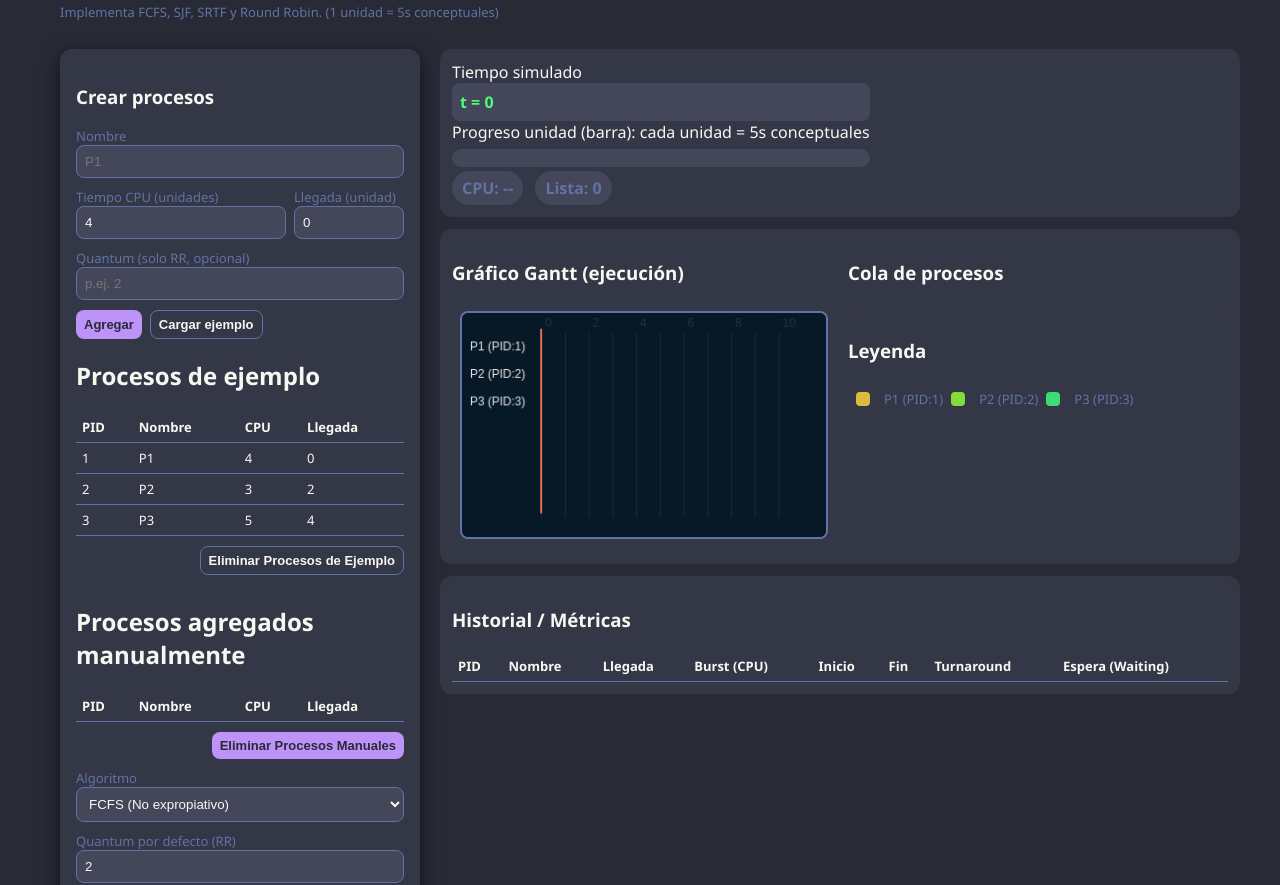
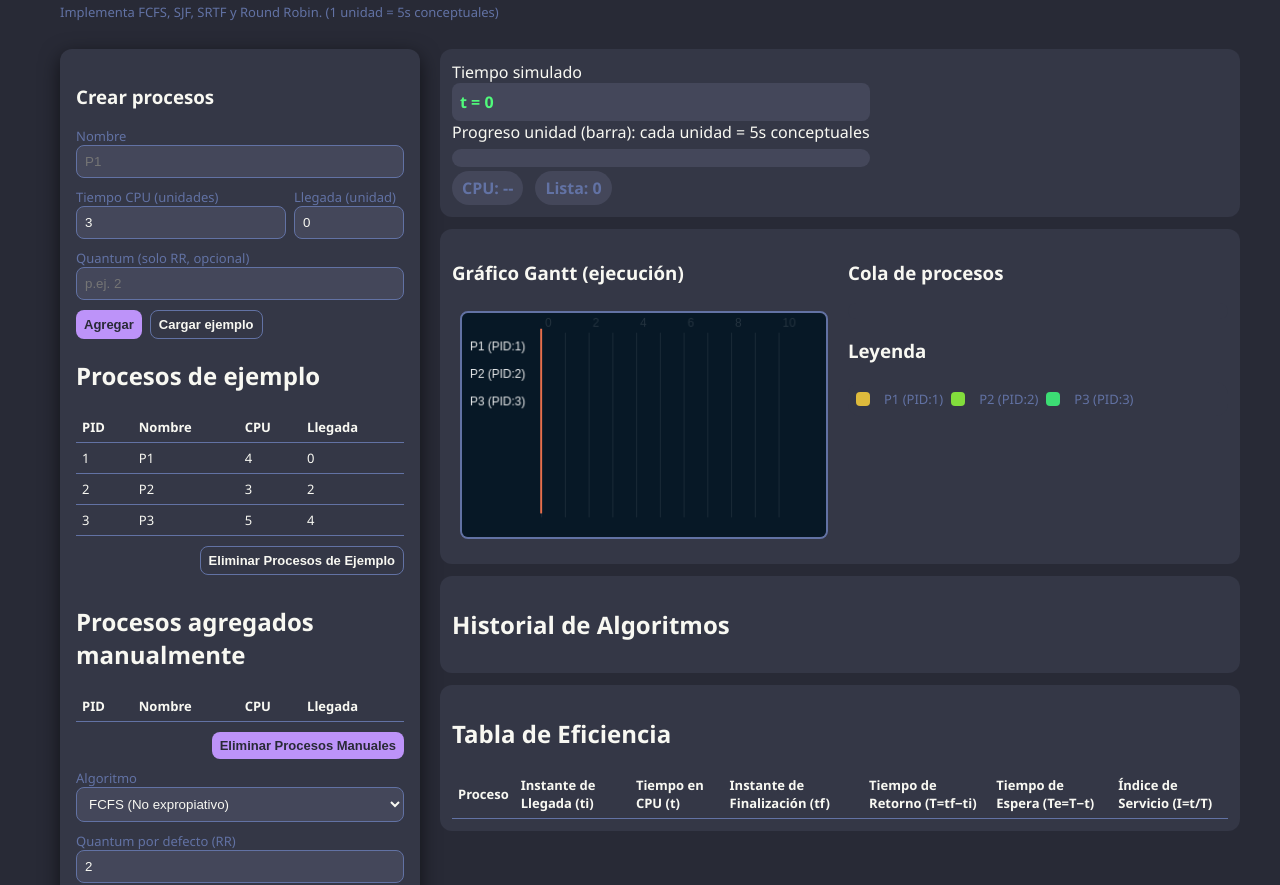
Before and after one commit to AngelTeret/SimuladorAlgoritmos, a plain HTML site: page index.html in a window 1280 px wide. Shown: the part 81-966 px from the top of the page. Drawn offline with Linux system fonts and the light colour scheme.

Commit message:
Modificacion estructura

```diff
--- a/index.html
+++ b/index.html
@@ -15,7 +15,7 @@
       <p class="lead">Implementa FCFS, SJF, SRTF y Round Robin. (1 unidad = 5s conceptuales)</p>
     </header>
 
-
+    <!-- LEFT: controles -->
     <aside class="panel">
       <h3>Crear procesos</h3>
       <label>Nombre</label>
@@ -23,7 +23,7 @@
       <div class="row">
         <div style="flex:1">
           <label>Tiempo CPU (unidades)</label>
-          <input id="pburst" type="number" min="1" value="4">
+          <input id="pburst" type="number" min="1" value="3">
         </div>
         <div style="width:110px">
           <label>Llegada (unidad)</label>
@@ -74,7 +74,7 @@
         <option value="RR">Round Robin (Expropiativo)</option>
       </select>
 
-
+      <!-- Modal Dracula -->
       <div id="modal" class="modal hidden">
         <div class="modal-content">
           <h3 id="modal-title">Proceso finalizado</h3>
@@ -88,7 +88,7 @@
       <input id="defaultQuantum" type="number" min="1" value="2">
 
       <label>Velocidad de simulación (ms por unidad)</label>
-      <input id="speed" type="number" min="100" value="800">
+      <input id="speed" type="number" min="100" value="500">
 
       <div class="footer-actions">
         <button id="startBtn" class="btn">Iniciar</button>
@@ -99,7 +99,7 @@
       <p class="note">____________________________________________________________</p>
     </aside>
 
-
+    <!-- RIGHT: visuals -->
     <main class="main-area">
       <div class="card topbar">
         <div class="now">
@@ -137,27 +137,29 @@
         </aside>
       </div>
 
-      <div class="card">
-    <h3>Historial / Métricas</h3>
-    <table class="history" id="historyTable">
+    <section class="card">
+  <h2>Historial de Algoritmos</h2>
+  <ul id="algorithmHistory" class="history-list"></ul>
+</section>
+
+  <section class="card">
+  <h2>Tabla de Eficiencia</h2>
+  <table id="efficiencyTable" class="history">
     <thead>
       <tr>
-          <th>PID</th>
-          <th>Nombre</th>
-          <th>Llegada</th>
-          <th>Burst (CPU)</th>
-          <th>Inicio</th>
-          <th>Fin</th>
-          <th>Turnaround</th>
-          <th>Espera (Waiting)</th>
+        <th>Proceso</th>
+        <th>Instante de Llegada (ti)</th>
+        <th>Tiempo en CPU (t)</th>
+        <th>Instante de Finalización (tf)</th>
+        <th>Tiempo de Retorno (T=tf−ti)</th>
+        <th>Tiempo de Espera (Te=T−t)</th>
+        <th>Índice de Servicio (I=t/T)</th>
       </tr>
     </thead>
     <tbody></tbody>
   </table>
-</div>
+</section>
     </main>
-  </div>
-
   <script src="script.js"></script>
 </body>
 
```
Lines whose indentation alone changed are shown as unchanged.
